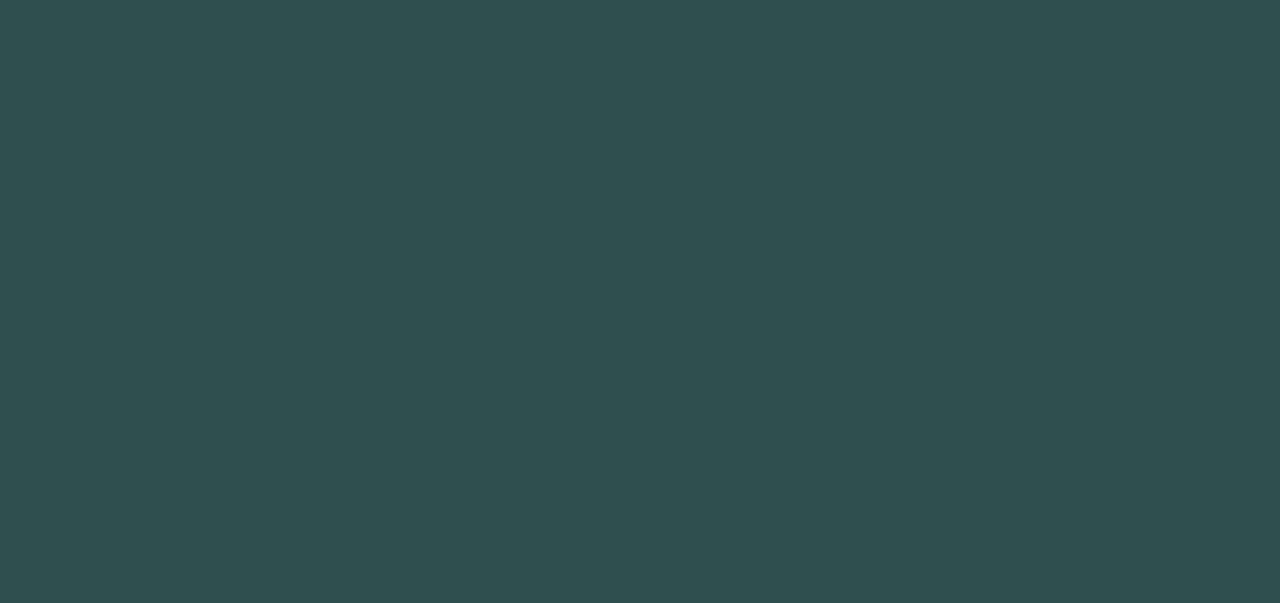
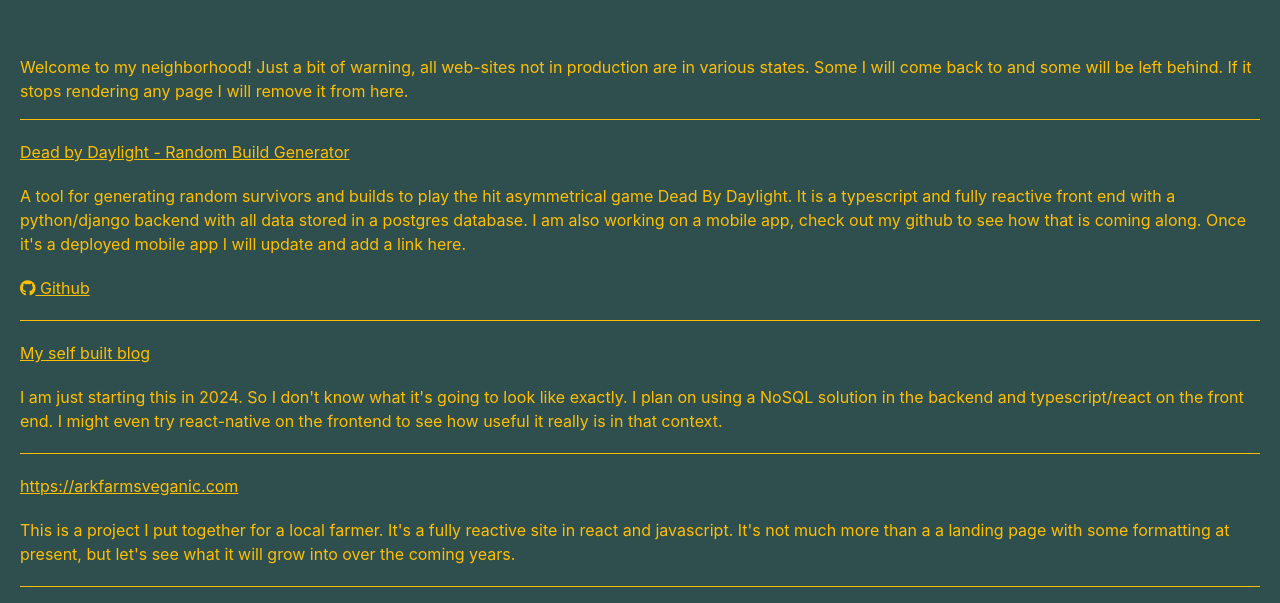
Before and after one commit to CryptoRAT/cryptorat-ui, a React (Create React App) app: page / in a window 1280 px wide. Shown: the part 1263-1866 px from the top of the page. Before the commit the page ends 800 px from the top, so only its background shows below. Built offline with nearby package versions, Linux system fonts and the light colour scheme; the HTML template or start-up script is replaced by a standard one.

Commit message:
resized logo, made landing page something passable

```diff
--- a/public/index.html
+++ b/public/index.html
@@ -6,7 +6,8 @@
     <meta name="viewport" content="width=device-width, initial-scale=1.0"/>
     <link rel="icon" href="%PUBLIC_URL%/favicon.ico" />
       <link rel="stylesheet" href="%PUBLIC_URL%/css/reset.css"/>
-    <meta name="viewport" content="width=device-width, initial-scale=1" />
+      <link rel="stylesheet" href="https://cdnjs.cloudflare.com/ajax/libs/font-awesome/6.4.0/css/all.min.css">
+      <meta name="viewport" content="width=device-width, initial-scale=1" />
     <meta name="theme-color" content="#000000" />
     <meta
             name="My Frontend" ,
--- a/src/components/CryptoratLandingPage.tsx
+++ b/src/components/CryptoratLandingPage.tsx
@@ -4,19 +4,51 @@
 
 const CryptoratLandingPage: React.FC = () => {
     return (
-        <div>
+        <div className="component-container">
             {/* Logo */}
             <div className="logo">
                 {/* You can insert your logo here */}
                 <img src="253_CryptoRAT_Logo_03.png" alt="Cryptorat Logo"/>
             </div>
-
+            <div className="introductions">
+                <p>Welcome to my neighborhood! Just a bit of warning, all web-sites not in production are in various states.
+                   Some I will come back to and some will be left behind. If it stops rendering any page I will remove it from here.</p>
+            </div>
             {/* Navigation Links */}
             <nav className="navigation">
-                <Link to="/dbd/">Dead by Daylight - Random Build Generator</Link>
-                <a href="https://blog.cryptorat.com" target="_blank" rel="noopener noreferrer">
-                    My self built blog.
-                </a>
+                <div className="internal-link">
+                    <Link to="/dbd/">Dead by Daylight - Random Build Generator</Link>
+                    <p>A tool for generating random survivors and builds to play the hit asymmetrical game Dead By
+                        Daylight. It is a typescript and fully reactive front end with a python/django backend with all
+                        data
+                        stored in a postgres database.
+                        I am also working on a mobile app, check out my github to see how that is coming along. Once
+                        it's a deployed mobile app I will update and add a link here.
+                    </p>
+                    <a href="https://github.com/CryptoRAT"
+                       target="_blank"
+                       rel="noopener noreferrer">
+                    <i className="fab fa-github"></i> Github</a>
+        </div>
+    <div className="external-link">
+                    <a href="https://blog.cryptorat.com" target="_blank" rel="noopener noreferrer">
+                        My self built blog
+                    </a>
+                    <p>I am just starting this in 2024. So I don't know what it's going to look like exactly. I plan on
+                        using a
+                        NoSQL solution in the backend and typescript/react on the front end. I might even try
+                        react-native on the
+                        frontend to see how useful it really is in that context.</p>
+                </div>
+                <div className="external-link">
+                    <a href="https://arkfarmsveganic.com" target="_blank" rel="noopener noreferrer">
+                        https://arkfarmsveganic.com
+                    </a>
+                    <p>This is a project I put together for a local farmer. It's a fully reactive site in react and javascript.
+                        It's not much more than a a landing page with some formatting at present, but let's see what it will
+                        grow into over the coming years.
+                    </p>
+                </div>
             </nav>
 
         </div>
--- a/src/css/CryptoratLandingPage.css
+++ b/src/css/CryptoratLandingPage.css
@@ -1,9 +1,45 @@
+.component-container {
+    padding: 20px;
+}
+
 .logo {
     display: flex;
     justify-content: center;
 }
 
 .logo img {
-    width: 25%; /* 50% of the original width */
+    width: 100%; /* 50% of the original width */
     height: auto; /* maintain the aspect ratio */
 }
+
+.introductions {
+    color: #ffbf00;
+    border-bottom: 1px solid #ffbf00;
+    margin-bottom: 20px;
+}
+
+/* Add a horizontal line between the internal-link and external-link */
+.internal-link {
+    border-bottom: 1px solid #ffbf00;
+    margin-bottom: 20px;
+}
+
+.internal-link p {
+    color: #ffbf00;
+    margin-bottom: 20px;
+}
+
+.external-link {
+    border-bottom: 1px solid #ffbf00;
+    margin-bottom: 20px;
+}
+.external-link p {
+    color: #ffbf00;
+    margin-bottom: 20px;
+}
+
+.navigation a {
+    color: #ffbf00;
+    display: block; /* Make links block-level elements to create space between them */
+    margin-bottom: 20px;
+}
--- a/src/css/Header.css
+++ b/src/css/Header.css
@@ -2,7 +2,7 @@
     position: sticky;
     top: 0;
     background-color: darkslategrey;
-    color: white;
+    color: #ffbf00;
     padding: 1px;
     display: flex;
     justify-content: center;
```
